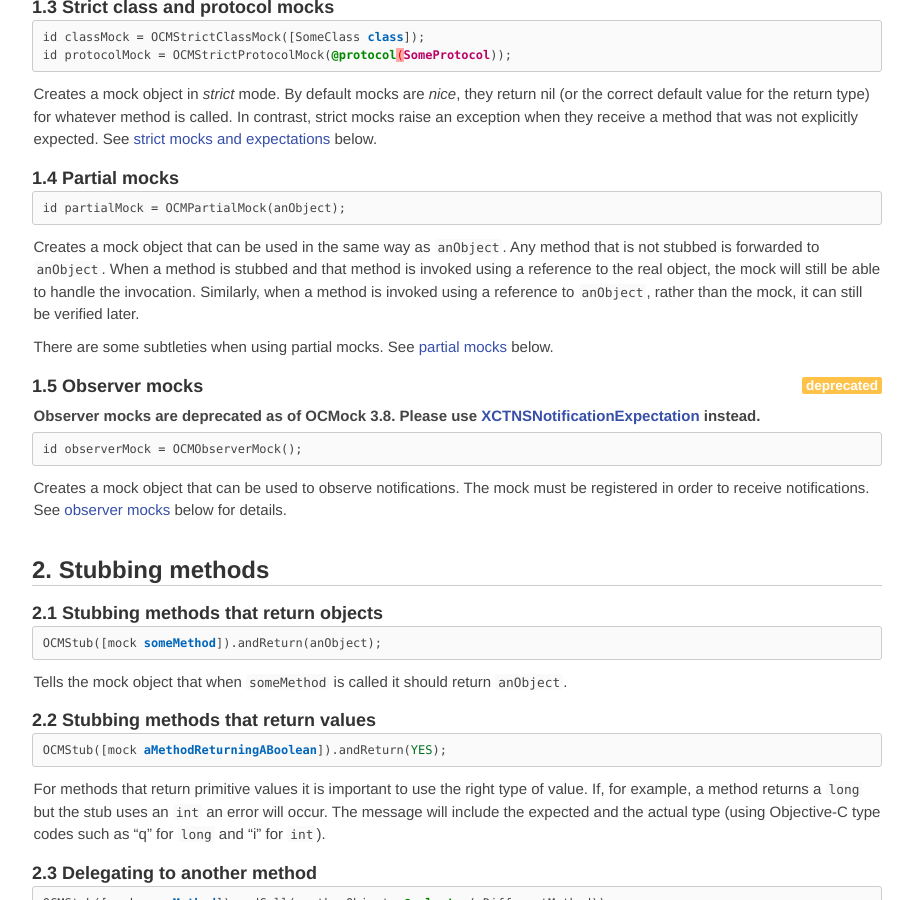
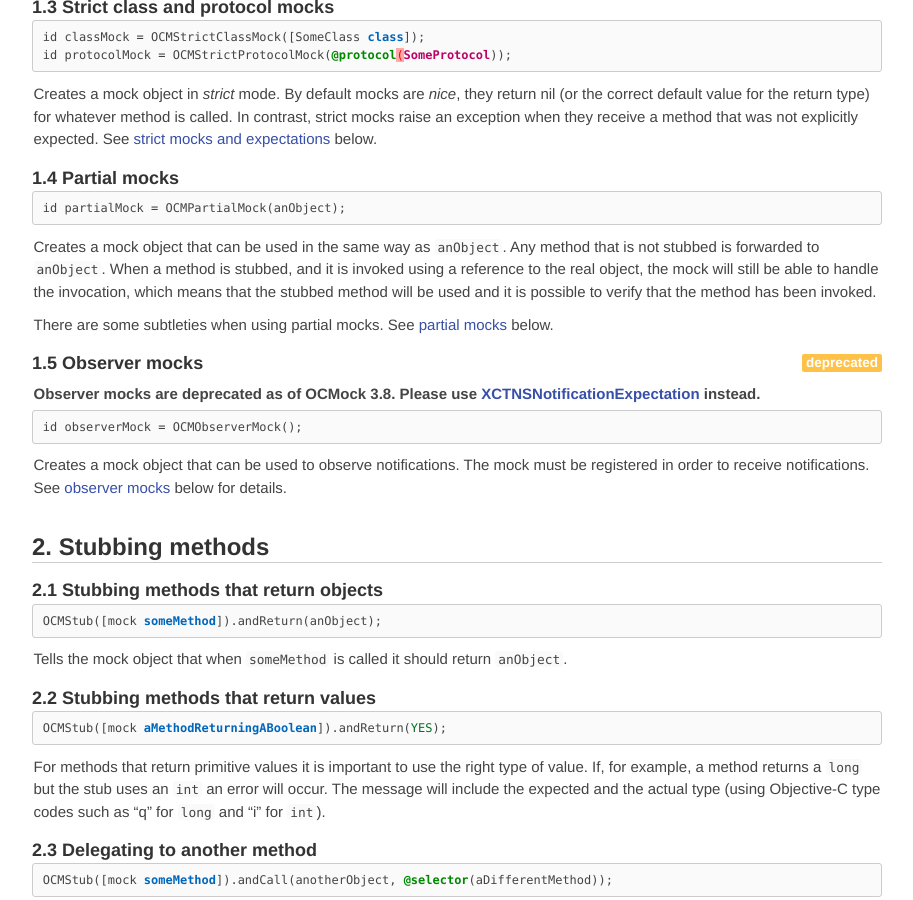
Before and after one commit to erikdoe/ocmock, a Jekyll site: the page built from reference.html, in a window 1280 px wide and 900 px high, scrolled down 1128 px. Shown: the whole window, without its empty margins (183-1096 px from the left). Built offline with Jekyll 4.4.1, drawn with Linux system fonts in a browser that asks for light colours; comment, search, counter and statistics services are not loaded.

Commit message:
Fix for #528.

```diff
--- a/reference.html
+++ b/reference.html
@@ -75,7 +75,8 @@ id protocolMock = OCMStrictProtocolMock(@protocol(SomeProtocol));
 id partialMock = OCMPartialMock(anObject);
 {% endhighlight objc %}
 
-<p>Creates a mock object that can be used in the same way as <code>anObject</code>. Any method that is not stubbed is forwarded to <code>anObject</code>. When a method is stubbed and that method is invoked using a reference to the real object, the mock will still be able to handle the invocation. Similarly, when a method is invoked using a reference to <code>anObject</code>, rather than the mock, it can still be verified later.
+<p>Creates a mock object that can be used in the same way as <code>anObject</code>. Any method that is not stubbed is forwarded to <code>anObject</code>. When a method is stubbed, and it is invoked using a reference to the real object, the mock will still be able to handle the invocation, which means that the stubbed method will be used and it is possible to verify that the method has been invoked.
+
 <p>There are some subtleties when using partial mocks. See <a href="#partial-mocks">partial mocks</a> below.
 
 
```
